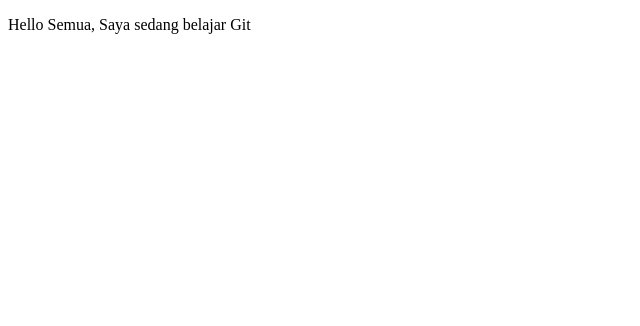
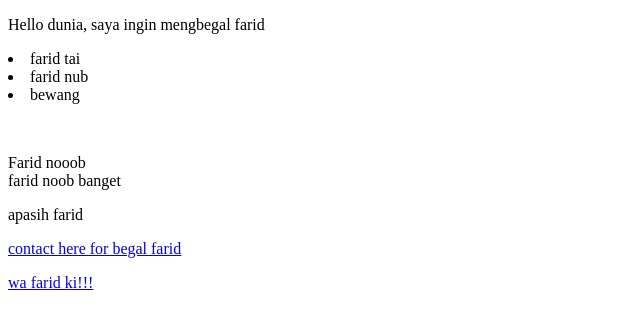
Before and after one commit to faris2000111/praktikum, a plain HTML site: page index.html in a window 1280 px wide. Shown: the whole page, without its empty margins (0-640 px from the left). Drawn offline with Linux system fonts and the light colour scheme.

Commit message:
menambahkan isi

```diff
--- a/index.html
+++ b/index.html
@@ -3,8 +3,22 @@
 	<head>
 		<meta charset="utf-8">
 		<title>Belajar Git - Project 01</title>
-	</head>
+</head>
 	<body>
-		<p>Hello Semua, Saya sedang belajar Git</p>
+	<p>Hello dunia, saya ingin mengbegal farid</p>
+	<li>farid tai</li>
+	<li>farid nub</li>
+		<li>bewang</li>
+		<p></br>
+    </p>
+		<header>Farid nooob
+		  <nav>farid noob banget
+		    <footer>
+		      <p>apasih farid</p>
+				<p><a href="mailto:e41212035@student.polije.ac.id">contact here for begal farid</a>			  </p>
+				<p><a href="https://api.whatsapp.com/send/?phone=6283846543760">wa farid ki!!!</a></p>
+		    </footer>
+		  </nav>
+		</header>
 	</body>
 </html>
```
